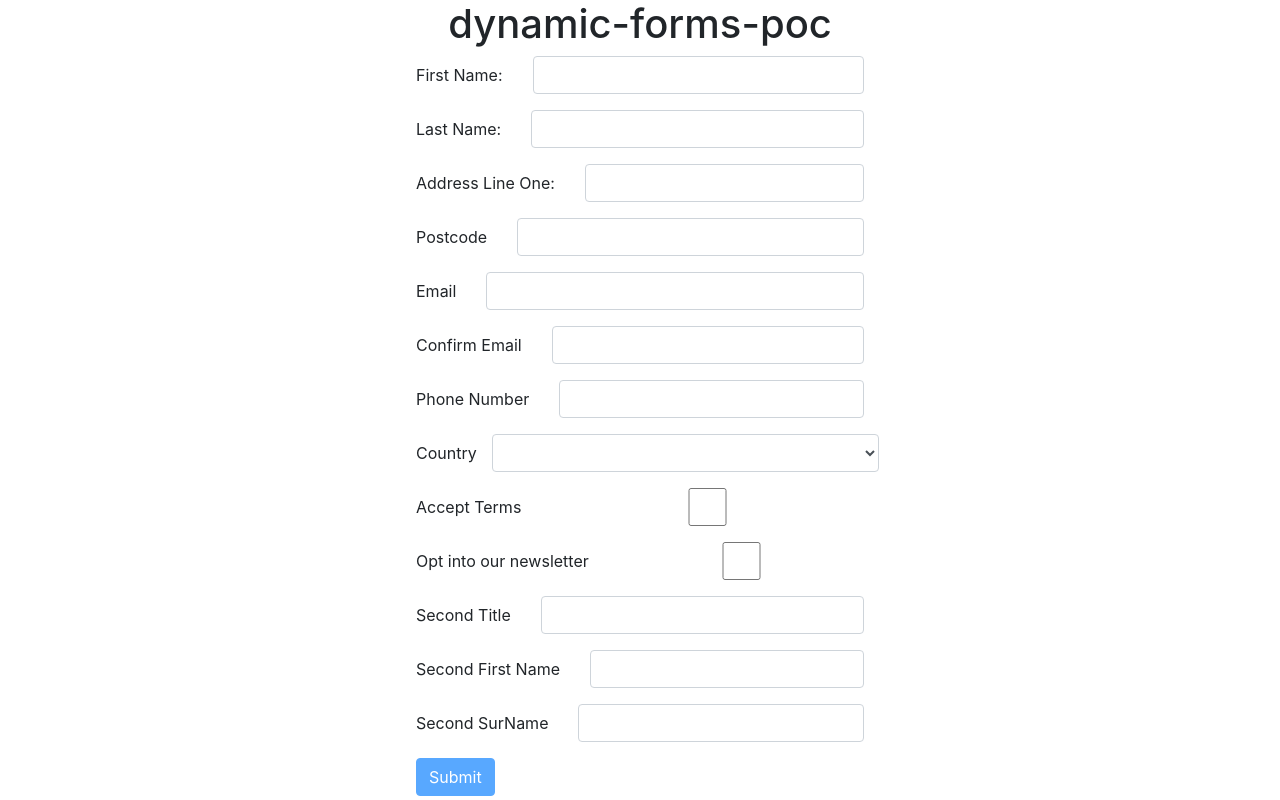
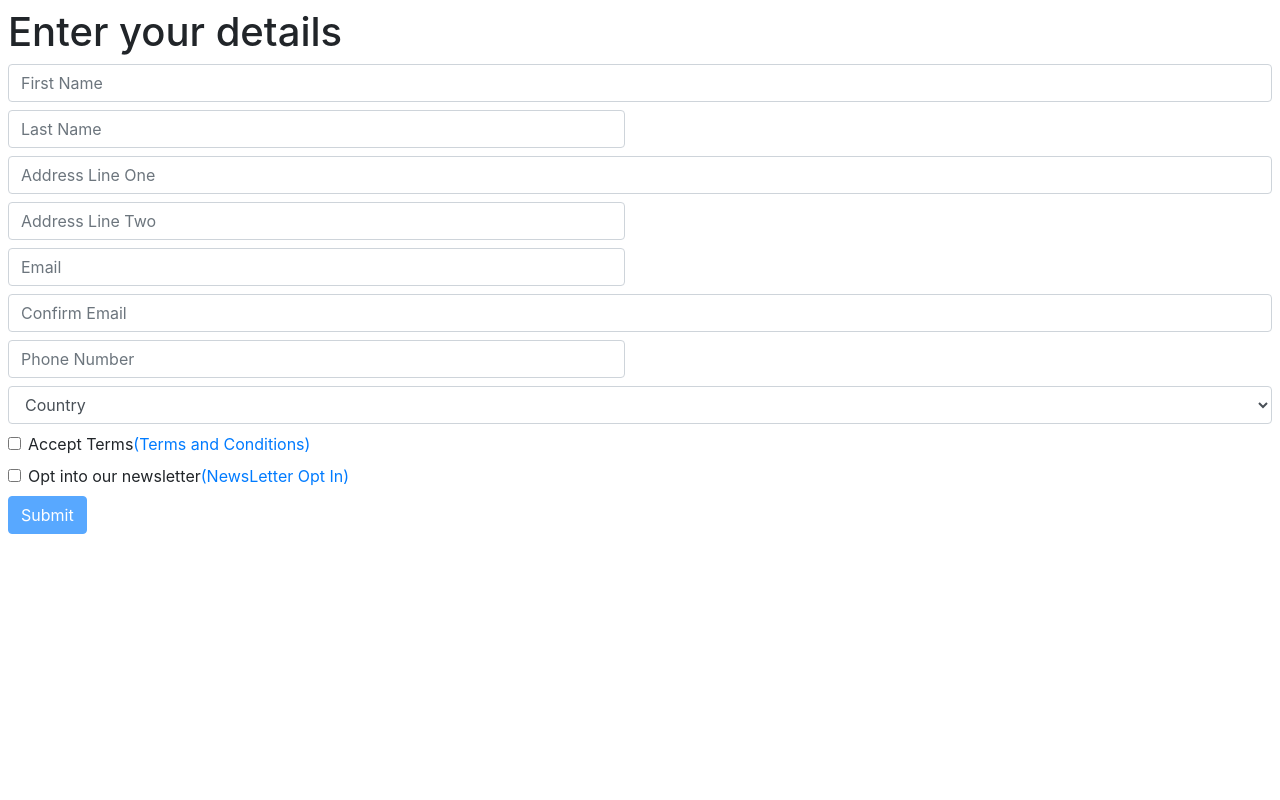
Before and after one commit to douglassantanna/dynamic-form, an Angular app: page / in a window 1280 px wide. Built offline with nearby package versions, Linux system fonts and the light colour scheme.

Commit message:
addind validations and adding input form component

```diff
--- a/src/app/app.component.html
+++ b/src/app/app.component.html
@@ -1,60 +1,26 @@
-<div style="display: flex; flex-direction: column; justify-content: center; align-items: center;">
+<div class="m-2">
   <h1>{{title}}</h1>
 
-  <form [formGroup]="dynamicForm">
-    <div *ngFor="let control of filteredControls" >
+  <div >
+    <section class="second-member">
+      <label for="basic-url" class="form-label m-2" *ngIf="isFamilyMembership">Second Member Name</label>
+      <div *ngFor="let control of secondColumnControls;let i = index">
+        <app-form-control [control]="control" [dynamicForm]="dynamicForm" [index]="i"></app-form-control>
+      </div>
+    </section>
 
-      <div *ngIf="control?.enabled">
+    <section class="first-member">
+      <label for="basic-url" class="form-label m-2" *ngIf="isFamilyMembership">First Member Name</label>
+      <div *ngFor="let control of firstColumnControls;let i = index">
+        <app-form-control [control]="control" [dynamicForm]="dynamicForm" [index]="i"></app-form-control>
+      </div>
+    </section>
+  </div>
 
-        <div *ngIf="control?.type == 'text' || control?.type == 'number' || control?.type == 'email'" class="mb-3 row">
-          <label for="typeahead-template" class="col-xs-3 col-sm-auto col-form-label">{{ control?.label }}</label>
-          <div class="col">
-            <input
-            class="form-control col"
-            [type]="control?.type"
-            [formControlName]="control?.name"
-            [name]="control?.name"
-          />
-          </div>
-        </div>
-
-        <div *ngIf="control?.type == 'checkbox'" class="mb-3 row">
-          <label for="typeahead-template" class="col-xs-3 col-sm-auto col-form-label">{{ control?.label }}</label>
-          <input
-          class="form-control col"
-          [type]="control?.type"
-          [formControlName]="control?.name"
-          [name]="control?.name"
-          (change)="setCheckboxValue(control?.name, $event)"
-        />
-        </div>
-
-        <div *ngIf="control?.type == 'select'" class="mb-3 row">
-          <label for="typeahead-template" class="col-xs-3 col-sm-auto col-form-label">{{ control?.label }}</label>
-          <select  class="form-control col" [formControlName]="control?.name" [name]="control?.name">
-            <option *ngFor="let country of control?.values" [value]="country">
-              {{country}}
-            </option>
-          </select>
-        </div>
-
-        <div *ngIf="dynamicForm.controls[control?.name]?.invalid && (dynamicForm.controls[control?.name]?.dirty || dynamicForm.controls[control?.name]?.touched)">
-          <div *ngIf="dynamicForm.controls[control?.name].hasError('email') && !dynamicForm.controls[control?.name].hasError('required')">
-            <ngb-alert type="danger">* {{control?.name}} is invalid.</ngb-alert>
-          </div>
-
-          <div *ngIf="dynamicForm.controls[control?.name].hasError('required')">
-            <ngb-alert type="warning">* {{control?.name}} is required.</ngb-alert>
-          </div>
-
-          <div *ngIf="dynamicForm.controls[control?.name]?.errors?.emailMismatch">
-            * emails don't match.
-          </div>
-        </div>
-
-      </div>
-    </div>
-
-    <button class="btn btn-primary" type="button" (click)="onSubmit()" [disabled]="dynamicForm.invalid">Submit</button>
-  </form>
+  <button
+    class="btn btn-primary"
+    type="button"
+    (click)="onSubmit()"
+    [disabled]="dynamicForm.invalid"
+    >Submit</button>
 </div>
--- a/src/app/app.component.ts
+++ b/src/app/app.component.ts
@@ -15,39 +15,43 @@ export function createConfirmEmailValidator(formGroup: FormGroup): ValidatorFn {
   styles: []
 })
 export class AppComponent implements OnInit {
-  title = 'dynamic-forms-poc';
-
+  title = 'Enter your details';
   dynamicForm: FormGroup = {} as FormGroup;
-
   controls: any[] = [];
   filteredControls: any[] = [];
-
   isMembeship = true;
+  isFamilyMembership = false;
   selectedEvent = true;
+  firstColumnControls: any[] = [];
+  secondColumnControls: any[] = [];
 
   constructor(
     private controlService:ControlService,
     private fb:FormBuilder
     ){this.dynamicForm = this.fb.group({})}
 
-    ngOnInit(): void {
+  ngOnInit(): void {
     this.getControls();
   }
-
-  onSubmit(){
-    console.log(this.dynamicForm.value)
-  }
-
   setCheckboxValue(field:any, event:any){
     this.dynamicForm.get(field)?.setValue(event.target.checked);
   }
-
   private generateForm() {
     const formGroup: any = {};
     this.filteredControls = this.controls;
 
     if (this.isMembeship || this.selectedEvent) {
       this.filteredControls = this.filteredControls.filter((control: any) => control.name !== 'home');
+    }
+
+    if(!this.isFamilyMembership){
+      this.filteredControls = this.filteredControls.filter((control:any) => !control.name.includes('second'))
+      this.firstColumnControls = this.filteredControls.filter((control:any) => !control.name.includes('second'))
+    }
+
+    if(this.isFamilyMembership){
+      this.secondColumnControls = this.filteredControls.filter((control:any) => control.name.includes('second'))
+      this.firstColumnControls = this.filteredControls.filter((control:any) => !control.name.includes('second'))
     }
 
     for (let field of this.filteredControls) {
@@ -65,7 +69,6 @@ export class AppComponent implements OnInit {
       this.dynamicForm.get('confirmemail')?.setValidators([createConfirmEmailValidator(this.dynamicForm), Validators.required]);
     }
   }
-
   private getControls(){
     this.controlService.getControls().subscribe({
       next:(value)=> {
@@ -77,4 +80,7 @@ export class AppComponent implements OnInit {
       },
     });
   }
+  onSubmit(){
+    console.log(this.dynamicForm.value)
+  }
 }
--- a/src/app/app.module.ts
+++ b/src/app/app.module.ts
@@ -4,9 +4,11 @@ import { HttpClientModule } from '@angular/common/http';
 import { AppComponent } from './app.component';
 import { ReactiveFormsModule } from '@angular/forms';
 import { NgbModule } from '@ng-bootstrap/ng-bootstrap';
+import { FormControlComponent } from './form-control/form-control.component';
 @NgModule({
   declarations: [
-    AppComponent
+    AppComponent,
+    FormControlComponent
   ],
   imports: [
     BrowserModule,
--- /dev/null
+++ b/src/app/form-control/form-control.component.html
@@ -0,0 +1,78 @@
+<form [formGroup]="dynamicForm">
+  <div *ngIf="control?.enabled" class="row">
+    <ng-container [ngSwitch]="control?.type">
+      <div *ngSwitchCase="'text'" [ngClass]="(index % 2 == 0) ? 'col-12 mb-2' : 'col-md-6 mb-2'">
+        <input
+          class="form-control"
+          [type]="control?.type"
+          [formControlName]="control?.name"
+          [name]="control?.name"
+          [placeholder]="control?.label"
+          [required]="control?.validators?.required"
+        />
+      </div>
+      <div *ngSwitchCase="'number'" [ngClass]="(index % 2 == 0) ? 'col-12 mb-2' : 'col-md-6 mb-2'">
+        <input
+          class="form-control"
+          [type]="control?.type"
+          [formControlName]="control?.name"
+          [name]="control?.name"
+          [placeholder]="control?.label"
+          [required]="control?.validators?.required"
+        />
+      </div>
+      <div *ngSwitchCase="'email'" [ngClass]="(index % 2 == 0) ? 'col-12 mb-2' : 'col-md-6 mb-2'">
+        <input
+          class="form-control"
+          [type]="control?.type"
+          [formControlName]="control?.name"
+          [name]="control?.name"
+          [placeholder]="control?.label"
+          [required]="control?.validators?.required"
+        />
+      </div>
+      <div *ngSwitchCase="'select'" [ngClass]="(index % 2 == 0) ? 'col-12 mb-2' : 'col-md-6 mb-2'">
+        <select
+          id="floatingSelectInvalid"
+          class="form-control"
+          [formControlName]="control?.name"
+          [name]="control?.name"
+          [required]="control?.validators?.required"
+        >
+          <option value="" disabled selected>{{ control.label }}</option>
+          <option *ngFor="let country of control?.values" [value]="country">
+            {{ country }}
+          </option>
+        </select>
+      </div>
+      <div *ngSwitchCase="'checkbox'" [ngClass]="(index % 2 == 0) ? 'col-12 mb-2' : 'col-md-6 mb-2'">
+        <div class="form-check">
+          <input
+            class="form-check-input"
+            [type]="control?.type"
+            [formControlName]="control?.name"
+            [name]="control?.name"
+            (change)="setCheckboxValue(control?.name, $event)"
+            [required]="control?.validators?.required"
+          />
+          <label class="form-check-label" for="flexCheckDefault">{{ control?.label }} </label>
+          <a href="/">({{ control?.dashlabel }})</a>
+        </div>
+      </div>
+    </ng-container>
+  </div>
+</form>
+
+<div *ngIf="dynamicForm.controls[control?.name]?.invalid && (dynamicForm.controls[control?.name]?.dirty || dynamicForm.controls[control?.name]?.touched)">
+  <div *ngIf="dynamicForm.controls[control?.name].hasError('email') && !dynamicForm.controls[control?.name].hasError('required')">
+    <label style="color: red;">{{control?.label}} is invalid.</label>
+  </div>
+
+  <div *ngIf="dynamicForm.controls[control?.name].hasError('required')">
+    <label style="color: red;">{{control?.label}} is required.</label>
+  </div>
+
+  <div *ngIf="dynamicForm.controls[control?.name]?.errors?.emailMismatch">
+    <label style="color: red;">{{control?.label}} emails don't match.</label>
+  </div>
+</div>
--- /dev/null
+++ b/src/app/form-control/form-control.component.ts
@@ -0,0 +1,19 @@
+import { Component, Input } from '@angular/core';
+import { FormGroup } from '@angular/forms';
+
+@Component({
+  selector: 'app-form-control',
+  templateUrl: './form-control.component.html',
+  styles: [
+  ]
+})
+export class FormControlComponent {
+  @Input() control: any;
+  @Input() index: number = 0;
+  @Input() dynamicForm: FormGroup = {} as FormGroup;
+  constructor() { }
+
+  setCheckboxValue(field:any, event:any){
+    this.dynamicForm.get(field)?.setValue(event.target.checked);
+  }
+}
--- a/src/assets/controls.json
+++ b/src/assets/controls.json
@@ -1,9 +1,51 @@
 {
     "controls": [
+          {
+            "name": "secondTitle",
+            "dashlabel": "Second Title",
+            "label": "Second Title",
+            "value": "",
+            "type": "text",
+            "enabled": false,
+            "editable": true,
+            "validators": {
+                "required": true,
+                "maxLength": null
+            },
+            "values": null
+        },
+        {
+            "name": "secondFirstName",
+            "dashlabel": "Second First Name",
+            "label": "Second First Name",
+            "value": "",
+            "type": "text",
+            "enabled": true,
+            "editable": true,
+            "validators": {
+                "required": true,
+                "maxLength": null
+            },
+            "values": null
+        },
+        {
+            "name": "secondSurName",
+            "dashlabel": "Second SurName",
+            "label": "Second SurName",
+            "value": "",
+            "type": "text",
+            "enabled": true,
+            "editable": true,
+            "validators": {
+                "required": true,
+                "maxLength": null
+            },
+            "values": null
+        },
         {
             "name": "firstName",
             "dashlabel": "",
-            "label": "First Name:",
+            "label": "First Name",
             "value": "",
             "type": "text",
             "enabled": true,
@@ -17,7 +59,7 @@
         {
             "name": "surName",
             "dashlabel": "",
-            "label": "Last Name:",
+            "label": "Last Name",
             "value": "",
             "type": "text",
             "enabled": true,
@@ -31,7 +73,7 @@
         {
             "name": "addressLineOne",
             "dashlabel": "",
-            "label": "Address Line One:",
+            "label": "Address Line One",
             "value": "",
             "type": "text",
             "enabled": true,
@@ -44,11 +86,11 @@
         },
         {
             "name": "addressLineTwo",
-            "dashlabel": "Additonal Address Line:",
-            "label": "Address 23",
+            "dashlabel": "Additonal Address Line",
+            "label": "Address Line Two",
             "value": "",
             "type": "text",
-            "enabled": false,
+            "enabled": true,
             "editable": true,
             "validators": {
                 "required": false,
@@ -62,7 +104,7 @@
             "label": "Postcode",
             "value": "",
             "type": "text",
-            "enabled": true,
+            "enabled": false,
             "editable": true,
             "validators": {
                 "required": true,
@@ -371,6 +413,24 @@
             ]
         },
         {
+            "name": "home",
+            "dashlabel": "Preferred Location",
+            "label": "Preferred Location",
+            "value": "",
+            "type": "select",
+            "enabled": true,
+            "editable": true,
+            "validators": {
+              "required": true,
+              "maxLength": null
+            },
+            "values": [
+              "Fota House",
+              "Strokestown House and Park",
+              "Johnstown Castle"
+            ]
+          },
+          {
             "name": "acceptTerms",
             "dashlabel": "Terms and Conditions",
             "label": "Accept Terms",
@@ -425,66 +485,6 @@
                 "maxLength": null
             },
             "values": null
-        },
-        {
-            "name": "secondTitle",
-            "dashlabel": "Second Title",
-            "label": "Second Title",
-            "value": "",
-            "type": "text",
-            "enabled": true,
-            "editable": true,
-            "validators": {
-                "required": true,
-                "maxLength": null
-            },
-            "values": null
-        },
-        {
-            "name": "secondFirstName",
-            "dashlabel": "Second First Name",
-            "label": "Second First Name",
-            "value": "",
-            "type": "text",
-            "enabled": true,
-            "editable": true,
-            "validators": {
-                "required": true,
-                "maxLength": null
-            },
-            "values": null
-        },
-        {
-            "name": "secondSurName",
-            "dashlabel": "Second SurName",
-            "label": "Second SurName",
-            "value": "",
-            "type": "text",
-            "enabled": true,
-            "editable": true,
-            "validators": {
-                "required": true,
-                "maxLength": null
-            },
-            "values": null
-        },
-        {
-            "name": "home",
-            "dashlabel": "Preferred Location",
-            "label": "Preferred Location",
-            "value": "",
-            "type": "select",
-            "enabled": true,
-            "editable": true,
-            "validators": {
-              "required": true,
-              "maxLength": null
-            },
-            "values": [
-              "Fota House",
-              "Strokestown House and Park",
-              "Johnstown Castle"
-            ]
-          }
+        }
     ]
 }
--- a/src/styles.css
+++ b/src/styles.css
@@ -1 +1,7 @@
 /* You can add global styles to this file, and also import other style files */
+
+* {
+  margin: 0;
+  padding: 0;
+  box-sizing: border-box;
+}
```
